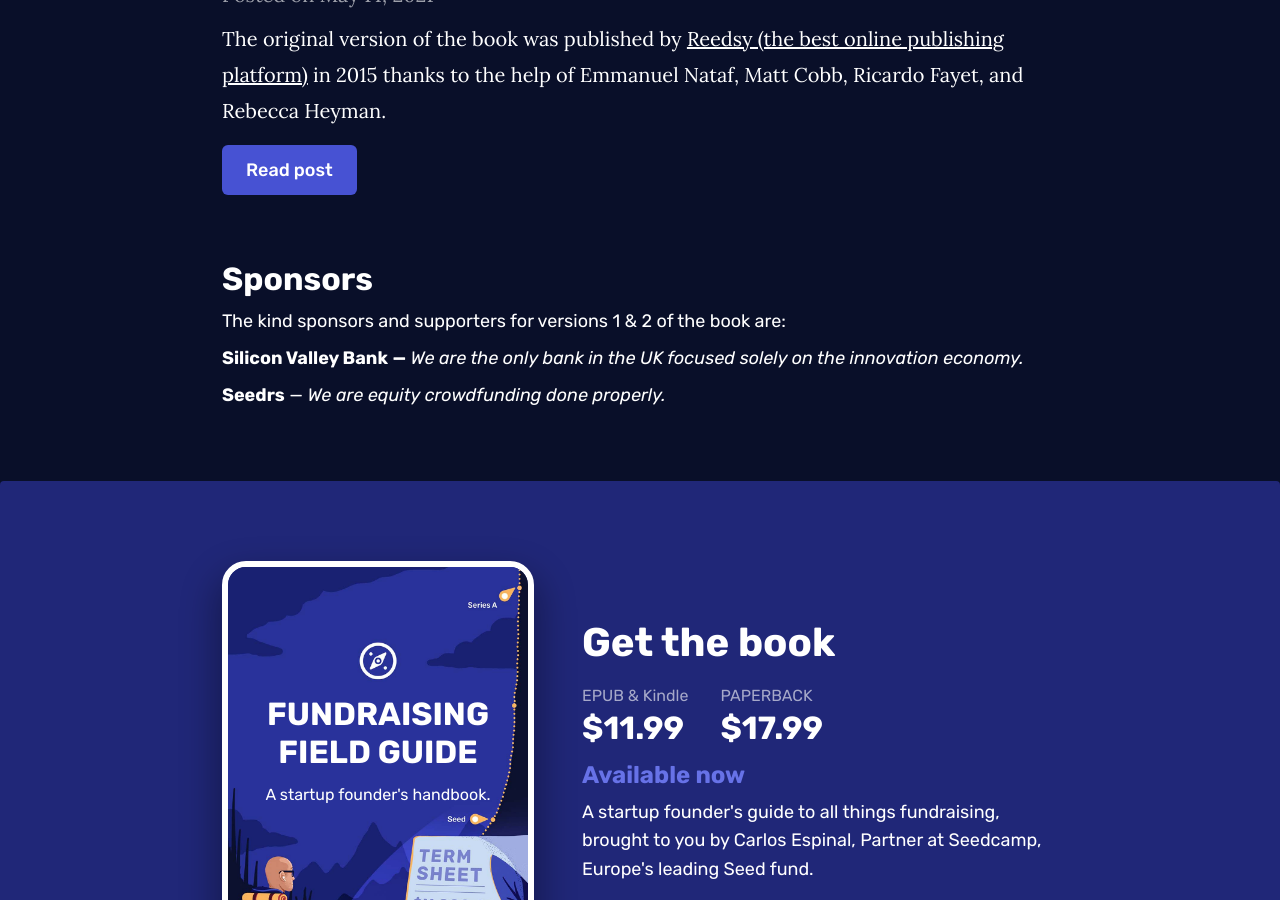
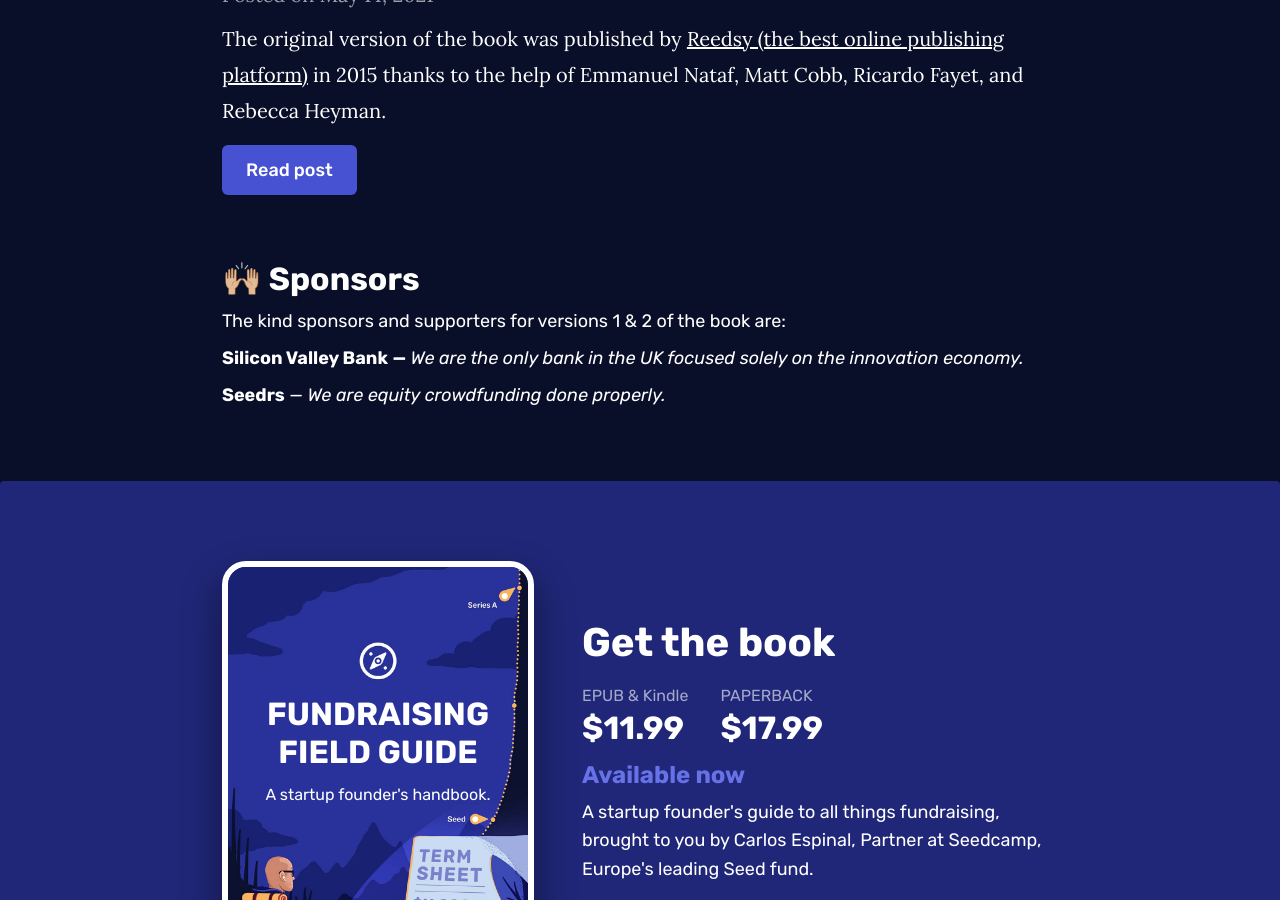
Before and after one commit to matthewcobb/ffg, a Jekyll site: the page built from index.md, in a window 1280 px wide and 900 px high, scrolled down 2028 px. Built offline with Jekyll 4.4.1, drawn with Linux system fonts in a browser that asks for light colours.

```diff
--- a/index.md
+++ b/index.md
@@ -6,7 +6,7 @@ description: A startup founder's guide to all things fundraising, brought to you
 excerpt: Share in your visions. Show them reality
 
 ---
-## Sponsors
+## 🙌🏼 Sponsors
 
 The kind sponsors and supporters for versions 1 & 2 of the book are:
 
```
